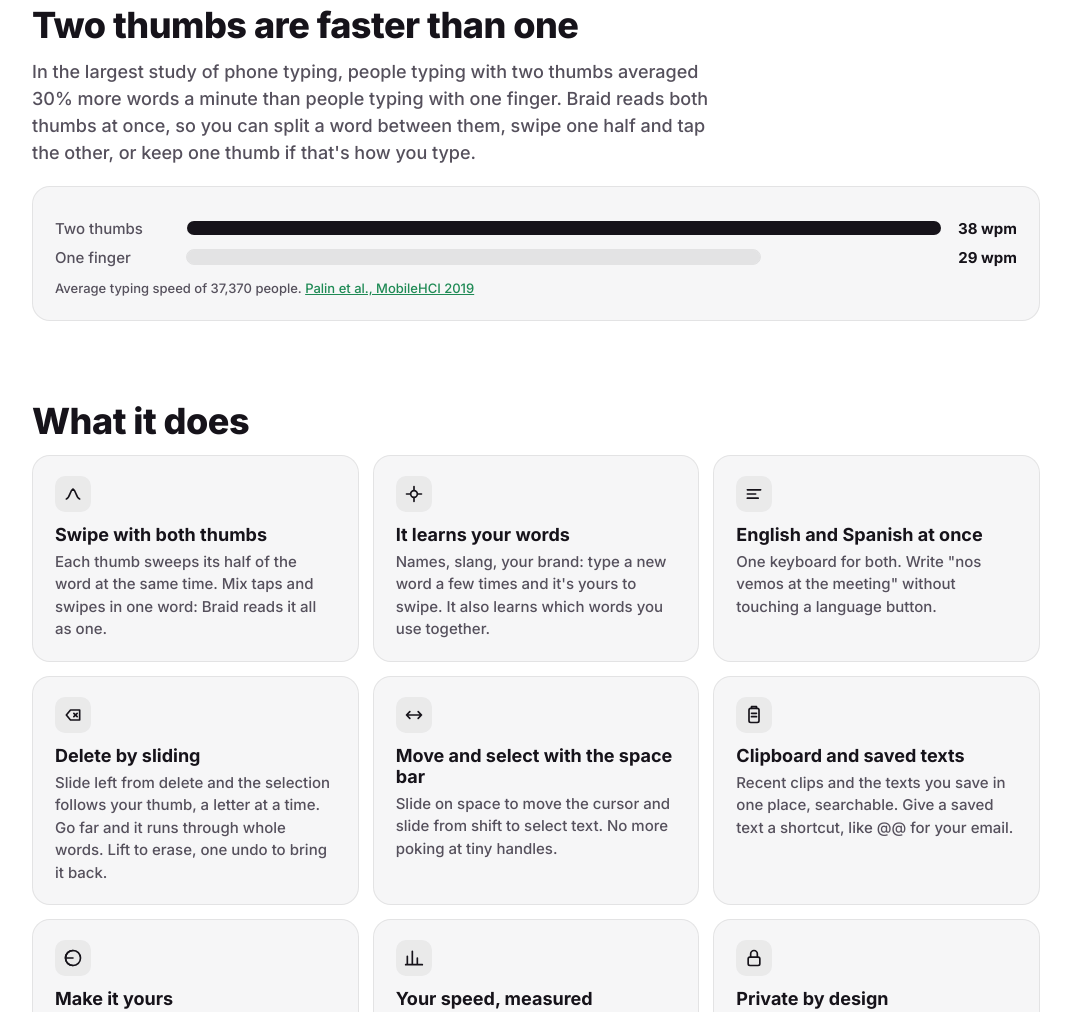
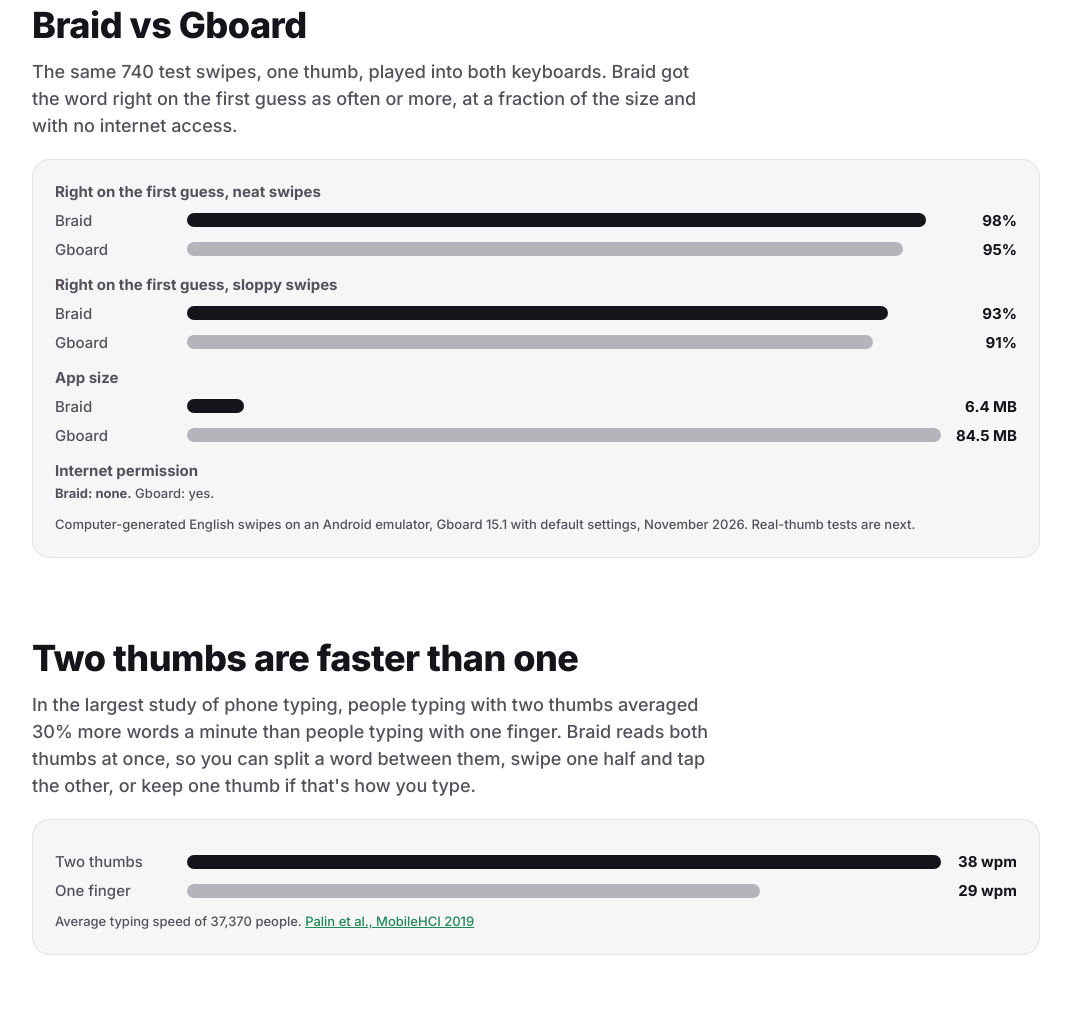
Before and after one commit to eddie85u/braidkeyboard, a plain HTML site: page docs/index.html in a window 1280 px wide. Shown: the part 798-1810 px from the top of the page, without its empty margins (104-1175 px from the left). Drawn offline with Linux system fonts and the light colour scheme.

Commit message:
Landing page: Braid vs Gboard (740 test swipes, size, internet permission) with how it was measured
Co-Authored-By: Claude Opus 5.5 <noreply@anthropic.com>

```diff
--- a/docs/index.html
+++ b/docs/index.html
@@ -48,9 +48,10 @@
   .num{font-size:clamp(30px,5vw,40px);font-weight:800;letter-spacing:-1px;color:var(--text);line-height:1}
   .stat p{font-size:14px;margin:8px 0 0;line-height:1.4}
   .bars{background:var(--card);border:1px solid var(--line);border-radius:18px;padding:22px;margin-top:20px}
+  .bars h3{font-size:15px;color:var(--muted);font-weight:700;margin:0 0 4px}
   .bar{display:grid;grid-template-columns:120px minmax(0,1fr) 64px;gap:12px;align-items:center;margin:10px 0;font-size:15px;color:var(--muted)}
   .bar i{display:block;height:14px;border-radius:7px;background:var(--text)}
-  .bar.one i{background:var(--line);outline:1px solid var(--line)}
+  .bar.one i{background:var(--muted);opacity:.4}
   .bar b{color:var(--text);text-align:right}
   .src{font-size:13px;color:var(--muted);margin:12px 0 0}
   .grid{display:grid;gap:14px;grid-template-columns:minmax(0,1fr)}
@@ -94,6 +95,28 @@
 
   <section class="block">
     <div class="lead">
+      <h2><span lang="en">Braid vs Gboard</span><span lang="es">Braid vs Gboard</span></h2>
+      <p lang="en">The same 740 test swipes, one thumb, played into both keyboards. Braid got the word right on the first guess as often or more, at a fraction of the size and with no internet access.</p>
+      <p lang="es">Los mismos 740 deslizamientos de prueba, con un pulgar, en los dos teclados. Braid acertó la palabra a la primera igual o más veces, con una fracción del tamaño y sin acceso a internet.</p>
+    </div>
+    <div class="bars">
+      <h3><span lang="en">Right on the first guess, neat swipes</span><span lang="es">Acierto a la primera, trazos limpios</span></h3>
+      <div class="bar"><span>Braid</span><i style="width:98%"></i><b>98%</b></div>
+      <div class="bar one"><span>Gboard</span><i style="width:95%"></i><b>95%</b></div>
+      <h3 style="margin-top:16px"><span lang="en">Right on the first guess, sloppy swipes</span><span lang="es">Acierto a la primera, trazos descuidados</span></h3>
+      <div class="bar"><span>Braid</span><i style="width:93%"></i><b>93%</b></div>
+      <div class="bar one"><span>Gboard</span><i style="width:91%"></i><b>91%</b></div>
+      <h3 style="margin-top:16px"><span lang="en">App size</span><span lang="es">Tamaño de la app</span></h3>
+      <div class="bar"><span>Braid</span><i style="width:7.6%"></i><b>6.4 MB</b></div>
+      <div class="bar one"><span>Gboard</span><i style="width:100%"></i><b>84.5 MB</b></div>
+      <h3 style="margin-top:16px"><span lang="en">Internet permission</span><span lang="es">Permiso de internet</span></h3>
+      <p class="src" style="margin-top:4px"><span lang="en"><b>Braid: none.</b> Gboard: yes.</span><span lang="es"><b>Braid: ninguno.</b> Gboard: sí.</span></p>
+      <p class="src"><span lang="en">Computer-generated English swipes on an Android emulator, Gboard 15.1 with default settings, November 2026. Real-thumb tests are next.</span><span lang="es">Deslizamientos en inglés generados por computadora en un emulador de Android, Gboard 15.1 con su configuración de fábrica, noviembre de 2026. Siguen las pruebas con pulgares reales.</span></p>
+    </div>
+  </section>
+
+  <section class="block">
+    <div class="lead">
       <h2><span lang="en">Two thumbs are faster than one</span><span lang="es">Dos pulgares son más rápidos que uno</span></h2>
       <p lang="en">In the largest study of phone typing, people typing with two thumbs averaged 30% more words a minute than people typing with one finger. Braid reads both thumbs at once, so you can split a word between them, swipe one half and tap the other, or keep one thumb if that's how you type.</p>
       <p lang="es">En el estudio más grande sobre escritura en el teléfono, quienes escriben con dos pulgares hicieron en promedio 30% más palabras por minuto que quienes escriben con un dedo. Braid lee los dos pulgares a la vez: reparte una palabra entre ellos, desliza una mitad y toca la otra, o sigue con un pulgar si así escribes.</p>
@@ -123,8 +146,8 @@
   <section class="block">
     <div class="honest">
       <h3><span lang="en">How we measure</span><span lang="es">Cómo medimos</span></h3>
-      <p lang="en">93% comes from replaying 234 real two-thumb swipes from our tester's phone through the current engine; 1 ms is the median time to read a swipe on a phone build. Next: head-to-head tests against the big keyboards, on the same phone and the same phrases. The results go here, win or lose.</p>
-      <p lang="es">El 93% sale de repetir 234 deslizamientos reales con dos pulgares, del teléfono de nuestro probador, con el motor actual; 1 ms es la mediana para leer un deslizamiento en un teléfono. Lo siguiente: pruebas cara a cara contra los teclados grandes, en el mismo teléfono y con las mismas frases. Los resultados van aquí, ganemos o perdamos.</p>
+      <p lang="en">93% comes from replaying 234 real two-thumb swipes from our tester's phone through the current engine; 1 ms is the median time to read a swipe on a phone build. Braid vs Gboard: 740 computer-generated one-thumb swipes (70 and 300 common English words, neat and sloppy, two random seeds) played into both keyboards on an Android emulator, with learning off. Braid's engine was tuned on swipes like these, so read it as on par or slightly ahead, not a clear win; the test with real thumbs is next, and its results go here, win or lose.</p>
+      <p lang="es">El 93% sale de repetir 234 deslizamientos reales con dos pulgares, del teléfono de nuestro probador, con el motor actual; 1 ms es la mediana para leer un deslizamiento en un teléfono. Braid vs Gboard: 740 deslizamientos con un pulgar generados por computadora (70 y 300 palabras comunes en inglés, limpios y descuidados, dos semillas al azar) en los dos teclados en un emulador de Android, sin aprendizaje. El motor de Braid se ajustó con deslizamientos así, así que léelo como parejo o un poco adelante, no una victoria clara; sigue la prueba con pulgares reales, y sus resultados van aquí, ganemos o perdamos.</p>
     </div>
   </section>
 
```
